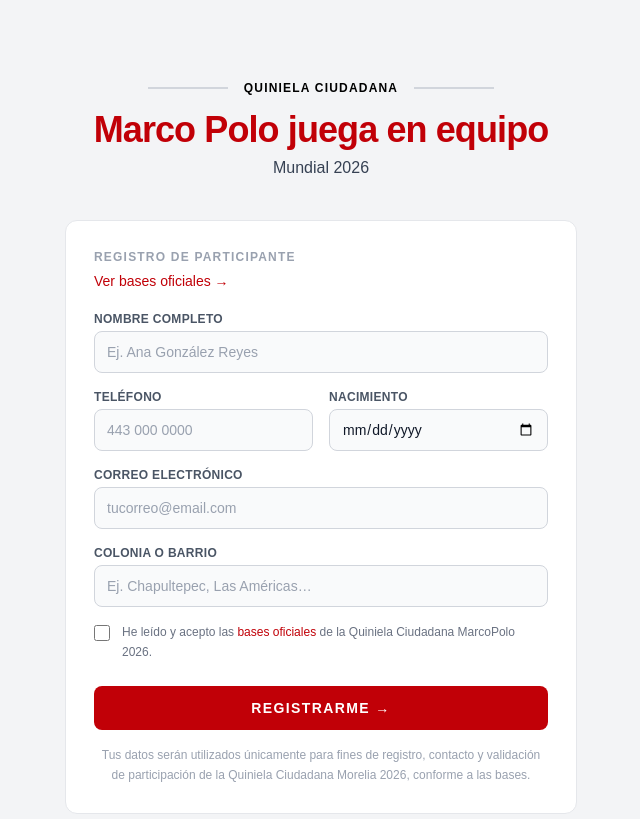
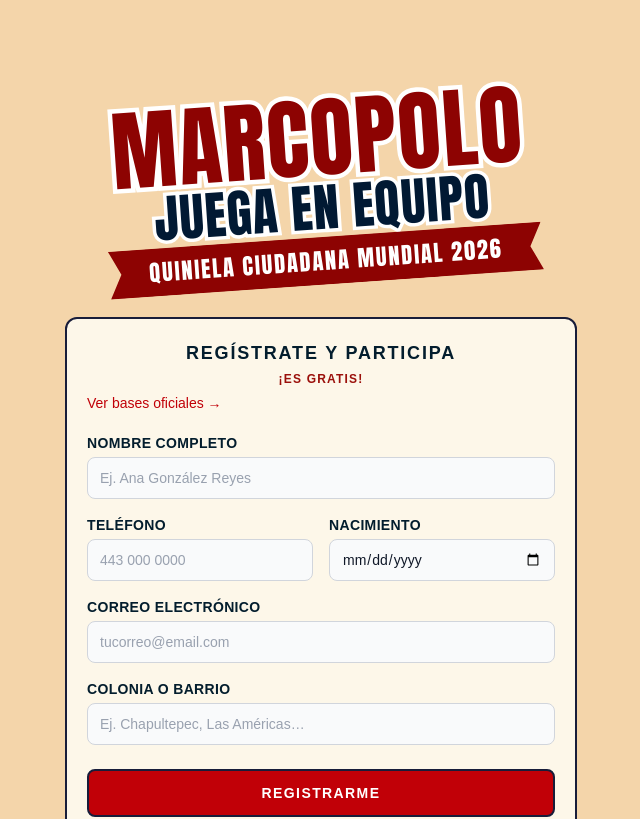
Before and after one commit to DilanParedes99/quiniela, a Next.js app: page /quiniela in a window 1280 px wide. Shown: the top 819 px of the page, without its empty margins (319-959 px from the left). Built offline with nearby package versions, Linux system fonts and the light colour scheme.

Commit message:
Nuevo diseño

```diff
--- a/next.config.ts
+++ b/next.config.ts
@@ -6,6 +6,7 @@
 
   async rewrites() {
     return [
+      /*        esta parte se muestra     esta es la direcion del archivo que se va a mostrar       */
       { source: "/juego", destination: "/quiniela" },
       { source: "/bases", destination: "/quiniela/bases" },
     ];
--- a/src/app/quiniela/bases/page.tsx
+++ b/src/app/quiniela/bases/page.tsx
@@ -172,8 +172,7 @@
           { fase: "Final", premio: "Jerseys" },
           {
             fase: "Acumulado",
-            premio:
-              "Kit Final en Equipo: parrilla portátil, hielera, sillas plegables, kit botanero",
+            premio: `Kit "Final en Equipo": parrilla portátil, hielera, sillas plegables, kit botanero`,
           },
         ].map(({ fase, premio }) => (
           <div
--- a/src/app/quiniela/page.tsx
+++ b/src/app/quiniela/page.tsx
@@ -1,28 +1,80 @@
+import Image from "next/image";
 import Link from "next/link";
+
+import { Anton, Black_Ops_One } from "next/font/google";
+
+const anton = Anton({ weight: "400", subsets: ["latin"] });
 
 export default function QuinielaPage() {
   return (
-    <div className="bg-gray-100 min-h-screen">
-      <div className="px-4 py-12 mx-auto sm:max-w-xl md:max-w-full lg:max-w-screen-xl md:px-24 lg:px-8 lg:py-20">
+    <div className="bg-[#F4D5AA] min-h-screen">
+      <div className="px-2 py-2 mx-auto sm:max-w-xl md:max-w-full lg:max-w-screen-xl md:px-24 lg:px-8 lg:py-20">
         {/* Header */}
-        <div className="text-center mb-10">
-          <div className="flex items-center justify-center gap-4 mb-4">
-            <div className="h-[2px] w-20 bg-gray-300" />
-            <span className="font-extrabold text-black text-xs tracking-widest uppercase">
-              Quiniela Ciudadana
+        <div className="w-full overflow-hidden px-4 pt-2 pb-6">
+          <div
+            className="w-full flex flex-col items-stretch py-2"
+            style={{ transform: "rotate(-4deg)" }}
+          >
+            <span
+              className={`${anton.className} block w-full text-center whitespace-nowrap uppercase`}
+              style={
+                {
+                  fontSize: "clamp(2.8rem, 12vw, 5.5rem)",
+                  lineHeight: ".95",
+                  letterSpacing: ".02em",
+                  color: "#8D0302",
+                  WebkitTextStroke: "9px #fff",
+                  paintOrder: "stroke fill",
+                  marginBottom: ".05em",
+                } as React.CSSProperties
+              }
+            >
+              Marcopolo
             </span>
-            <div className="h-[2px] w-20 bg-gray-300" />
+            <span
+              className={`${anton.className} block w-full text-center whitespace-nowrap uppercase`}
+              style={
+                {
+                  fontSize: "clamp(1.6rem, 7vw, 3.2rem)",
+                  lineHeight: ".95",
+                  letterSpacing: ".02em",
+                  color: "#011933",
+                  WebkitTextStroke: "7px #fff",
+                  paintOrder: "stroke fill",
+                } as React.CSSProperties
+              }
+            >
+              Juega en Equipo
+            </span>
+            <div className="flex justify-center mt-1">
+              <span
+                className={`${anton.className} text-center whitespace-nowrap uppercase text-white`}
+                style={
+                  {
+                    background: "#8D0302",
+                    fontSize: "clamp(.95rem, 3.5vw, 1.4rem)",
+                    letterSpacing: ".08em",
+                    padding: ".45rem 2.5rem",
+                    display: "inline-block",
+                    clipPath:
+                      "polygon(0 0, 100% 0, calc(100% - 12px) 50%, 100% 100%, 0 100%, 12px 50%)",
+                  } as React.CSSProperties
+                }
+              >
+                Quiniela Ciudadana Mundial 2026
+              </span>
+            </div>
           </div>
-          <h2 className="font-extrabold text-red-700 leading-none tracking-tight text-3xl sm:text-4xl mb-2">
-            Marco Polo juega en equipo
-          </h2>
-          <p className="text-base text-gray-700">Mundial 2026</p>
         </div>
 
         {/* Formulario centrado */}
-        <div className="max-w-lg mx-auto bg-white rounded-xl border border-gray-200 p-7">
-          <p className="text-xs font-extrabold tracking-widest uppercase text-gray-400 mb-1">
-            Registro de participante
+        <div className="max-w-lg mx-auto bg-[#FDF7E9] rounded-xl border-2 border-[#181D3A] p-5">
+          <h1 className="text-lg font-extrabold text-center tracking-widest uppercase text-[#031D2D] mb-1">
+            REGíSTRATE Y PARTICIPA
+          </h1>
+
+          <p className="text-xs font-extrabold text-center tracking-widest uppercase text-[#9B100B] mb-1">
+            ¡ES GRATIS!
           </p>
 
           <Link
@@ -34,7 +86,7 @@
 
           <div className="space-y-4">
             <div>
-              <label className="block text-xs font-bold text-gray-600 mb-1 tracking-wide uppercase">
+              <label className="block text-sm font-extrabold text-[#031D2D] mb-1 tracking-wide uppercase">
                 Nombre completo
               </label>
               <input
@@ -46,7 +98,7 @@
 
             <div className="grid grid-cols-2 gap-4">
               <div>
-                <label className="block text-xs font-bold text-gray-600 mb-1 tracking-wide uppercase">
+                <label className="block text-sm font-extrabold text-[#031D2D] mb-1 tracking-wide uppercase">
                   Teléfono
                 </label>
                 <input
@@ -56,7 +108,7 @@
                 />
               </div>
               <div>
-                <label className="block text-xs font-bold text-gray-600 mb-1 tracking-wide uppercase">
+                <label className="block text-sm font-extrabold text-[#031D2D] mb-1 tracking-wide uppercase">
                   Nacimiento
                 </label>
                 <input
@@ -67,7 +119,7 @@
             </div>
 
             <div>
-              <label className="block text-xs font-bold text-gray-600 mb-1 tracking-wide uppercase">
+              <label className="block text-sm font-extrabold text-[#031D2D] mb-1 tracking-wide uppercase">
                 Correo electrónico
               </label>
               <input
@@ -78,7 +130,7 @@
             </div>
 
             <div>
-              <label className="block text-xs font-bold text-gray-600 mb-1 tracking-wide uppercase">
+              <label className="block text-sm font-extrabold text-[#031D2D] mb-1 tracking-wide uppercase">
                 Colonia o barrio
               </label>
               <input
@@ -87,6 +139,10 @@
                 className="w-full px-3 py-2.5 text-sm border border-gray-300 rounded-lg bg-gray-50 text-gray-900 placeholder-gray-400 focus:outline-none focus:ring-2 focus:ring-red-700 focus:border-transparent"
               />
             </div>
+
+            <button className="w-full mt-2 py-3 bg-red-700 hover:bg-red-800 text-white text-sm font-extrabold tracking-widest uppercase rounded-lg transition-colors border-2 border-[#181D3A]">
+              Registrarme
+            </button>
 
             <div className="flex items-start gap-3 mt-2">
               <input
@@ -106,10 +162,6 @@
               </label>
             </div>
 
-            <button className="w-full mt-2 py-3 bg-red-700 hover:bg-red-800 text-white text-sm font-extrabold tracking-widest uppercase rounded-lg transition-colors">
-              Registrarme →
-            </button>
-
             <p className="text-xs text-gray-400 text-center leading-relaxed">
               Tus datos serán utilizados únicamente para fines de registro,
               contacto y validación de participación de la Quiniela Ciudadana
```
